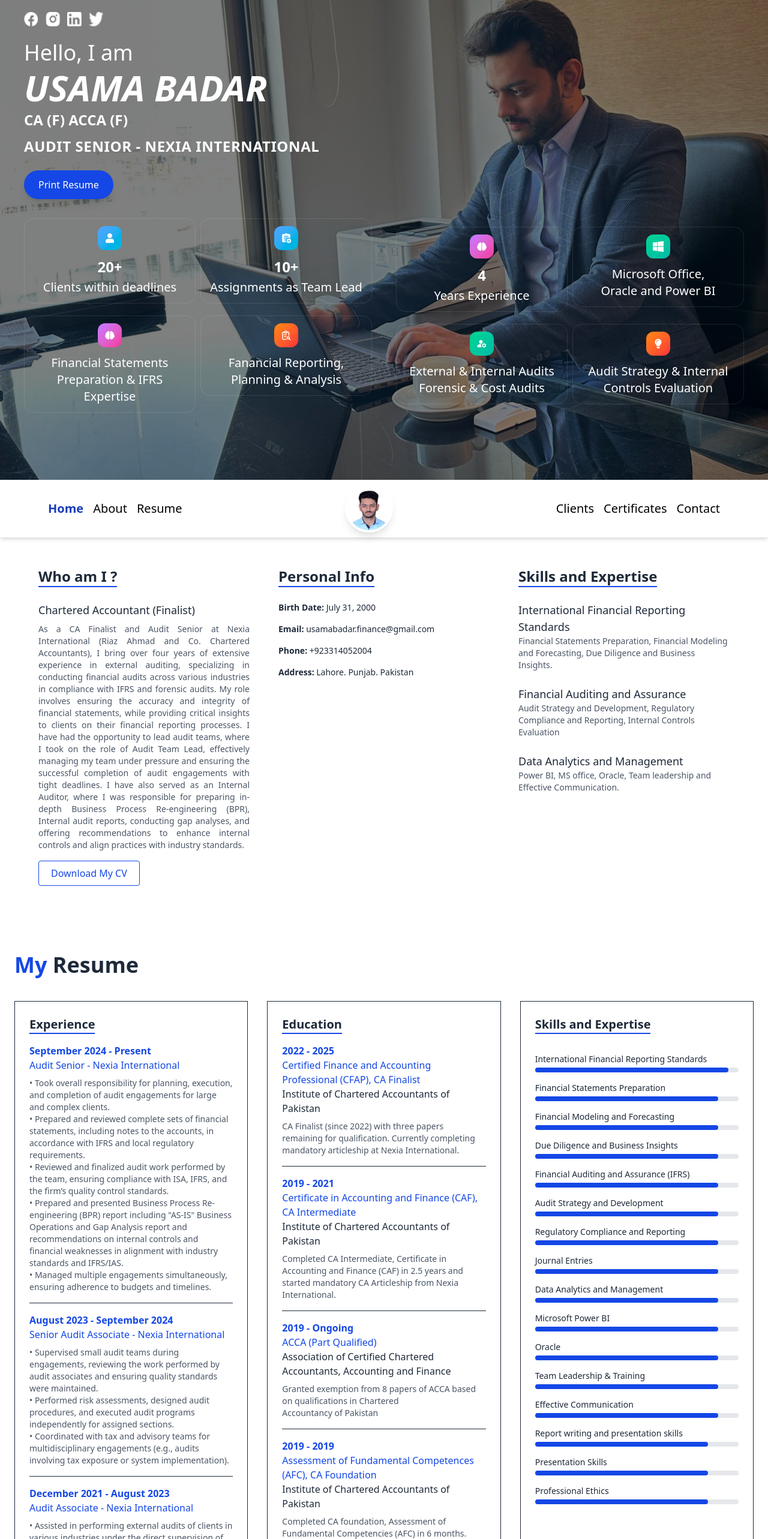
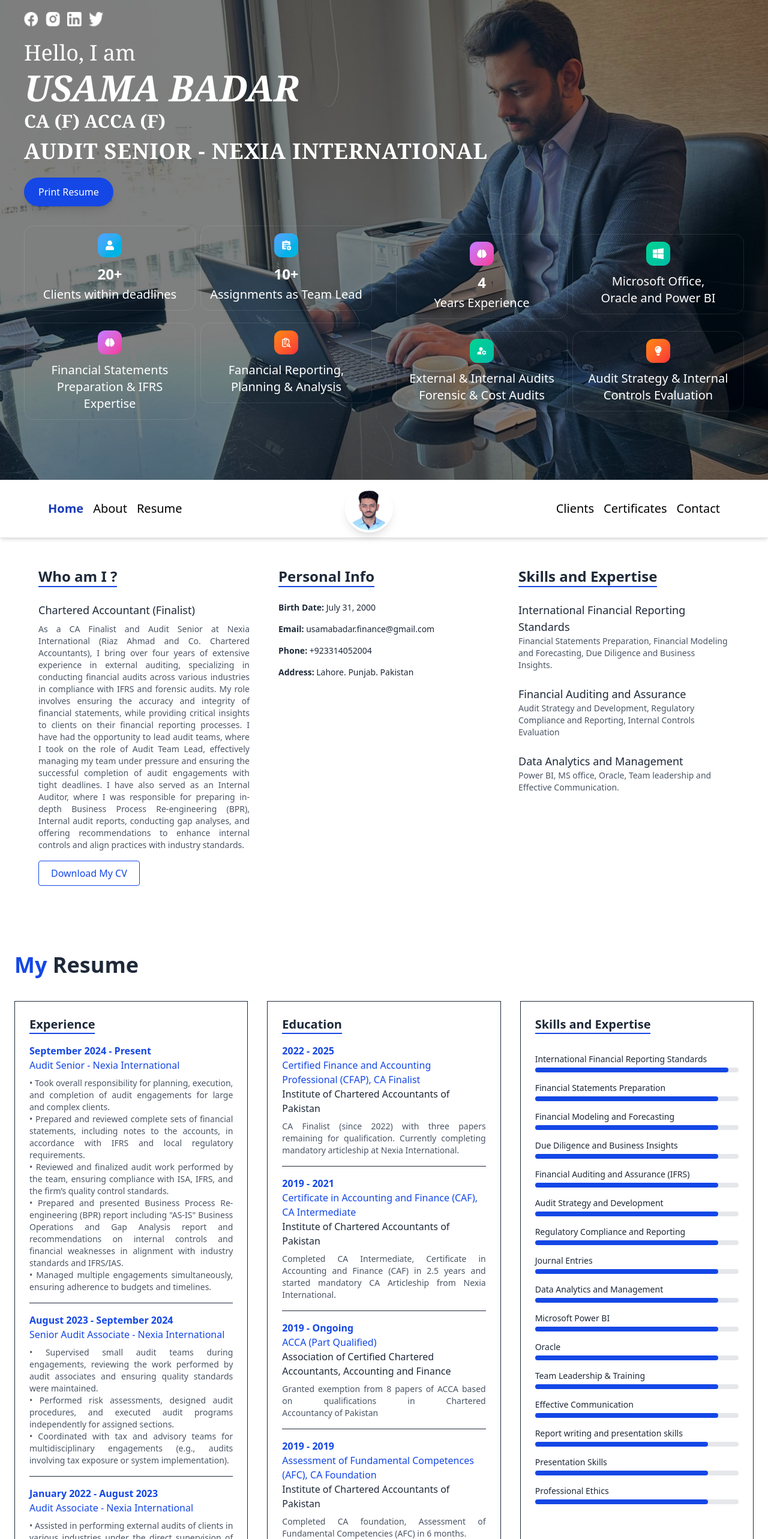
Before and after one commit to Talhabadar184/usamabadar-portfolio, a React (Vite) app: page / in a window 1280 px wide. Shown: the top 2566 px of the page at 60% size. Built offline with nearby package versions, Linux system fonts and the light colour scheme.

Commit message:
font commit

```diff
--- a/index.html
+++ b/index.html
@@ -5,7 +5,9 @@
     <link rel="icon" type="image/svg+xml" href="/profile-portfolio.svg" />
     <meta name="viewport" content="width=device-width, initial-scale=1.0" />
     <title>Usama Badar - Portfolio</title>
-
+    <style>
+@import url('https://fonts.googleapis.com/css2?family=EB+Garamond:ital,wght@0,400..800;1,400..800&family=Open+Sans:ital,wght@0,300..800;1,300..800&family=PT+Serif:ital,wght@0,400;0,700;1,400;1,700&display=swap');
+</style>
 <link href="https://fonts.googleapis.com/css2?family=EB+Garamond:ital,wght@0,400..800;1,400..800&display=swap" rel="stylesheet">
   </head>
   <body>
--- a/src/Home/Home.jsx
+++ b/src/Home/Home.jsx
@@ -147,27 +147,27 @@ function Home() {
 
         <h2
           data-aos="fade-up"
-          className="text-2xl md:text-3xl lg:text-4xl lg:text-white font-light animate-fade-up delay-100"
+          className="text-2xl md:text-3xl font-serif lg:text-4xl lg:text-white font-light animate-fade-up delay-100"
         >
           Hello, I am
         </h2>
 
         <h1
           data-aos="fade-up"
-          className="text-4xl md:text-6xl lg:text-white  font-bold italic  mt-2 animate-fade-up delay-500"
+          className="text-4xl font-serif md:text-6xl lg:text-white  font-bold italic  mt-2 animate-fade-up delay-500"
         >
           USAMA BADAR
         </h1>
-        <p
+        <h1
           data-aos="fade-up"
-          className="mt-2 text-lg md:text-2xl font-bold text-grey-500 transition-opacity duration-1000 delay-1000 ease-in-out"
+          className="mt-2 text-lg font-serif md:text-3xl font-bold text-grey-500 transition-opacity duration-1000 delay-1000 ease-in-out"
         >
           CA (F) ACCA (F)
-        </p>
+        </h1>
 
         <h1
           data-aos="fade-up"
-          className="mt-3 text-xl md:text-2xl  font-bold lg:text-white tracking-wide animate-fade-up delay-1500"
+          className="mt-3 text-lg md:text-4xl font-serif font-bold lg:text-white tracking-wide animate-fade-up delay-1500"
         >
           AUDIT SENIOR - NEXIA INTERNATIONAL
         </h1>
--- a/src/Resume/Resume.jsx
+++ b/src/Resume/Resume.jsx
@@ -36,7 +36,7 @@ const Resume = () => {
             <h4 className="text-blue-700 font-semibold">September 2024 - Present</h4>
             <p className="font-medium text-blue-700" > Audit Senior - Nexia International
             </p>
-            <p className="text-sm text-gray-600 mt-2">
+            <p className="text-sm text-gray-600 mt-2 text-justify">
             • Took overall responsibility for planning, execution, and completion of audit engagements for large and complex clients.
 <br />
 • Prepared and reviewed complete sets of financial statements, including notes to the accounts, in accordance with IFRS and local regulatory requirements.
@@ -54,7 +54,7 @@ const Resume = () => {
             <h4 className="text-blue-700 font-semibold">August 2023 - September 2024</h4>
             <p className="font-medium text-blue-700">Senior Audit Associate - Nexia International
             </p>
-            <p className="text-sm text-gray-600 mt-2">
+            <p className="text-sm text-gray-600 mt-2 text-justify">
             • Supervised small audit teams during engagements, reviewing the work performed by audit associates and ensuring quality standards were maintained.
 <br />
 • Performed risk assessments, designed audit procedures, and executed audit programs independently for assigned sections.
@@ -65,9 +65,9 @@ const Resume = () => {
           </div>
 
           <div>
-            <h4 className="text-blue-700 font-semibold">December 2021 - August 2023</h4>
+            <h4 className="text-blue-700 font-semibold">January 2022 - August 2023</h4>
             <p className="font-medium text-blue-700">Audit Associate - Nexia International</p>
-            <p className="text-sm text-gray-600 mt-2">
+            <p className="text-sm text-gray-600 mt-2 text-justify">
             • Assisted in performing external audits of clients in various industries under the direct supervision of seniors and managers.
 <br />
 • Carried out substantive testing on financial statement items such as cash and bank, receivables, payables, inventory, and fixed assets.
@@ -82,9 +82,9 @@ const Resume = () => {
 
 
           <div className="mb-6">
-            <h4 className="text-blue-700 font-semibold">October 2021 - November 2021</h4>
+            <h4 className="text-blue-700 font-semibold">October 2021 - December 2021</h4>
             <p className="font-medium text-blue-700">Accounts Department Intern - Nishat Linen (PVT) Limited</p>
-            <p className="text-sm text-gray-600 mt-2">
+            <p className="text-sm text-gray-600 mt-2 text-justify">
             •Handled expense booking, journal voucher entries, and bank payment processing—primarily related to rent and advertisement expenses. <br />
             •Conducted stock count observations and ensured accurate recording of financial transactions through double entries on ORACLE. Proficient in both ORACLE and Microsoft Excel for financial data handling and reporting.
             </p>
@@ -108,7 +108,7 @@ const Resume = () => {
             <h4 className="text-blue-700 font-semibold"> 2022 -  2025</h4>
            <p className="font-medium text-blue-700">Certified Finance and Accounting Professional (CFAP), CA Finalist</p>
             <p>Institute of Chartered Accountants of Pakistan</p>
-            <p className="text-sm text-gray-600 mt-2">
+            <p className="text-sm text-gray-600 mt-2 text-justify">
             CA Finalist (since 2022) with three papers remaining for qualification. Currently completing mandatory articleship at Nexia International.            </p>
             <hr className="my-4" />
 
@@ -118,7 +118,7 @@ const Resume = () => {
             <h4 className="text-blue-700 font-semibold">  2019 -  2021</h4>
             <p className="font-medium text-blue-700">Certificate in Accounting and Finance (CAF), CA Intermediate     </p>
             <p> Institute of Chartered Accountants of Pakistan</p>
-            <p className="text-sm text-gray-600 mt-2">
+            <p className="text-sm text-gray-600 mt-2 text-justify">
             Completed CA Intermediate, Certificate in Accounting and Finance (CAF) in 2.5 years and started mandatory CA Articleship from Nexia International.
             </p>
             <hr className="my-4" />
@@ -131,7 +131,7 @@ const Resume = () => {
             <h4 className="text-blue-700 font-semibold"> 2019 - Ongoing</h4>
             <p className="font-medium text-blue-700">ACCA (Part Qualified)            </p>
             <p>Association of Certified Chartered Accountants, Accounting and Finance </p>
-            <p className="text-sm text-gray-600 mt-2">
+            <p className="text-sm text-gray-600 mt-2 text-justify">
             Granted exemption from 8 papers of ACCA based on qualifications in Chartered Accountancy of Pakistan
             </p>
             <hr className="my-4" />
@@ -142,7 +142,7 @@ const Resume = () => {
             <h4 className="text-blue-700 font-semibold"> 2019 - 2019</h4>
             <p className="font-medium text-blue-700">Assessment of Fundamental Competences  (AFC), CA Foundation</p>
 <p> Institute of Chartered Accountants of Pakistan</p>
-            <p className="text-sm text-gray-600 mt-2">
+            <p className="text-sm text-gray-600 mt-2 text-justify">
             Completed CA foundation, Assessment of Fundamental Competencies (AFC) in 6 months.
             </p>
             <hr className="my-4" />
@@ -154,7 +154,7 @@ const Resume = () => {
             Grade 11 - 12 / Senior High School</p>
 <p>
 Punjab Board of Intermediate and Secondary Education</p>
-            <p className="text-sm text-gray-600 mt-2">
+            <p className="text-sm text-gray-600 mt-2 text-justify">
             Achieved 78% score in 12th grade board examinations while actively participating in extracurricular activities, (table tennis and football) demonstrating consistent academic excellence and a well-rounded skill set.
             </p>
             <hr className="my-4" />
@@ -165,7 +165,7 @@ Punjab Board of Intermediate and Secondary Education</p>
             <p className="font-medium text-blue-700">Grade 9 - 10 / High School  </p>
 <p>
 Punjab Board of Intermediate and Secondary Education</p>
-            <p className="text-sm text-gray-600 mt-2">
+            <p className="text-sm text-gray-600 mt-2 text-justify">
             Ranked among the top three students in all classes throughout my schooling, achieving an 85% score in 10th grade board examinations while actively participating in extracurricular activities, demonstrating consistent academic excellence and a well-rounded skill set.
             </p>
             <hr className="my-4" />
```
Also changed, not shown: src/Clients/Clients.jsx (+4 -68 lines).
